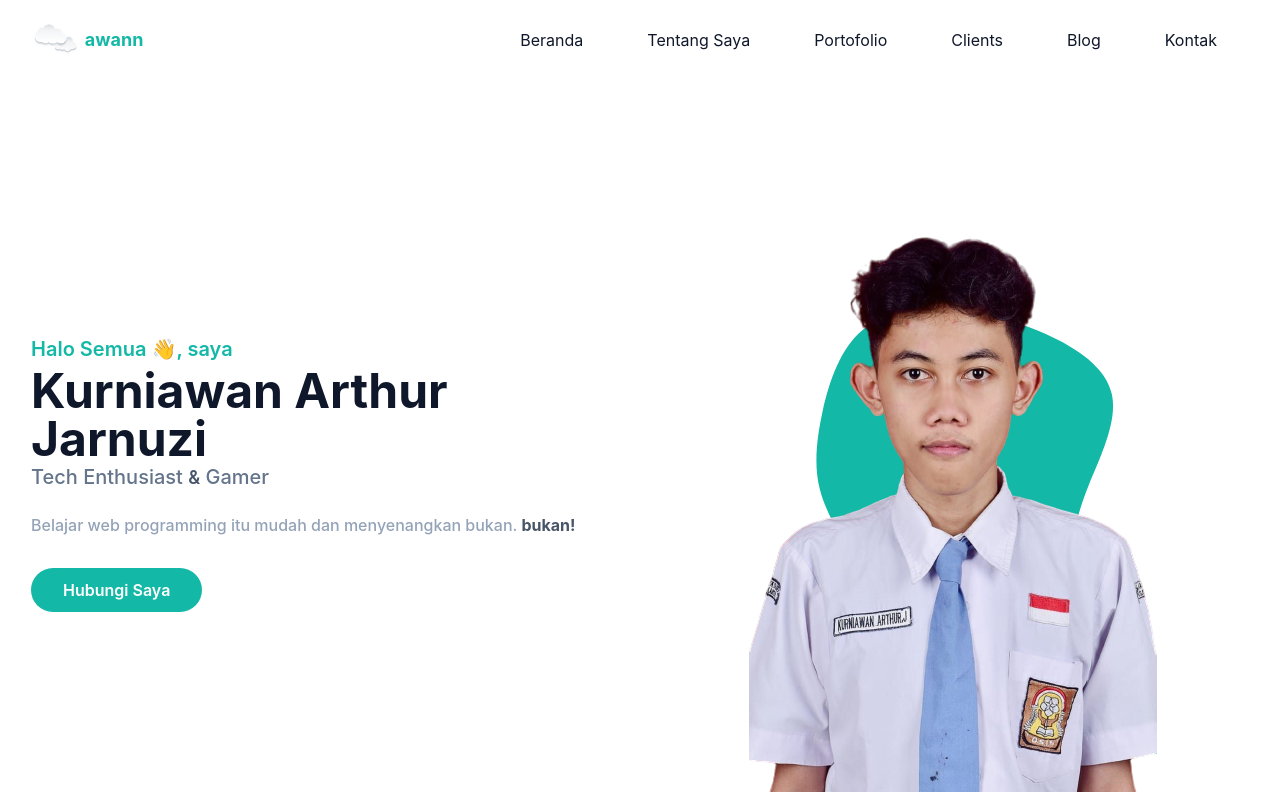
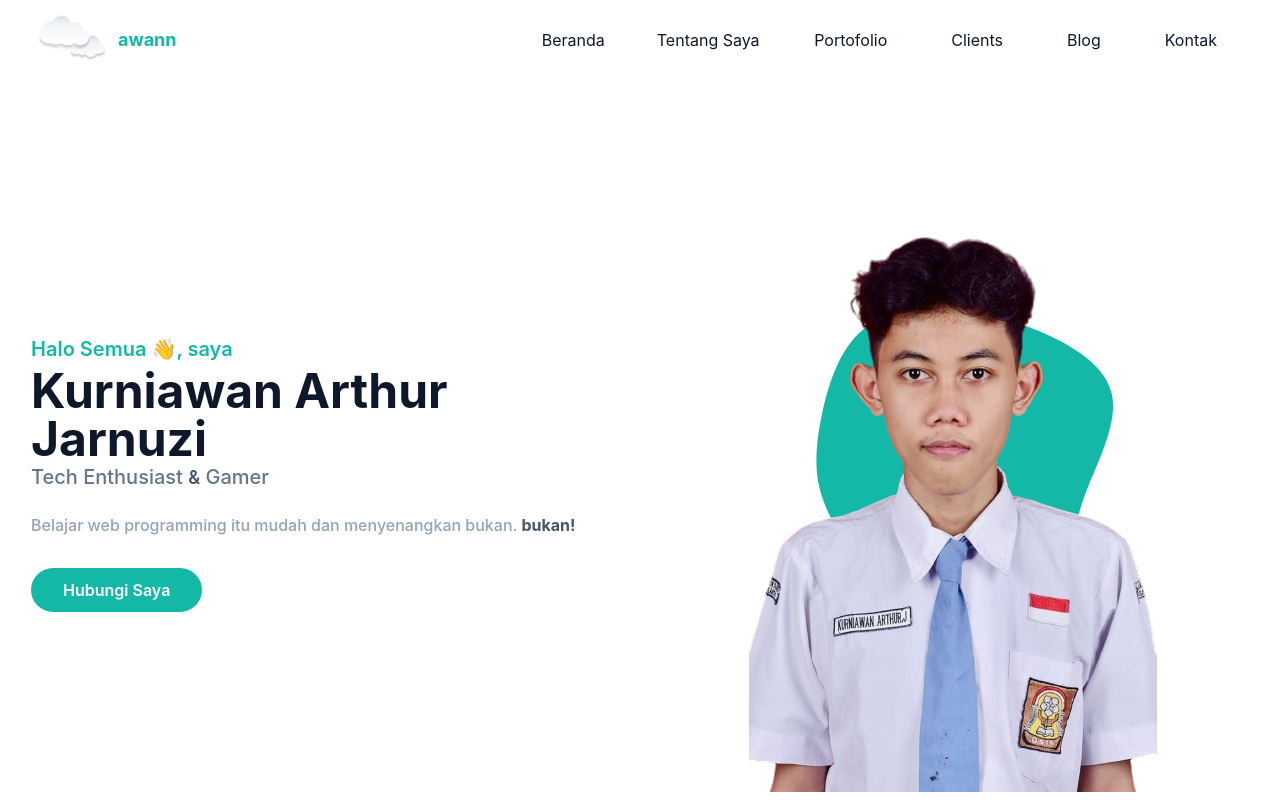
Before and after one commit to kurniawanArthur/portfolio-tailwind-css, a website: page index.html in a window 1280 px wide. Shown: the top 800 px of the page. Drawn offline with Linux system fonts and the light colour scheme.

Commit message:
fix logo awan

```diff
--- a/index.html
+++ b/index.html
@@ -15,7 +15,7 @@
         <div class="container">
             <div class="flex items-center justify-between relative">
                 <div class="px-3 flex items-center">
-                    <img src="dist/img/header/awan.png" alt="awan" class="w-13 h-10">
+                    <img src="dist/img/header/awan.png" alt="awan" class="w-1/6 lg:w-1/5">
                     <a href="#home" class="block font-bold text-lg text-primary py-6">awann</a>
                 </div>
                 <div class="flex items-center px-4">
@@ -33,7 +33,7 @@
                             </li>
                             <li class="group">
                                 <a href="#about"
-                                    class="text-base text-dark py-2 mx-8 flex group-hover:text-primary">Tentang Saya</a>
+                                    class="text-base text-dark py-2 mr-16 ml-5 flex group-hover:text-primary w-full">Tentang Saya</a>
                             </li>
                             <li class="group">
                                 <a href="#portfolio"
```
Also changed, not shown: dist/output.css.
